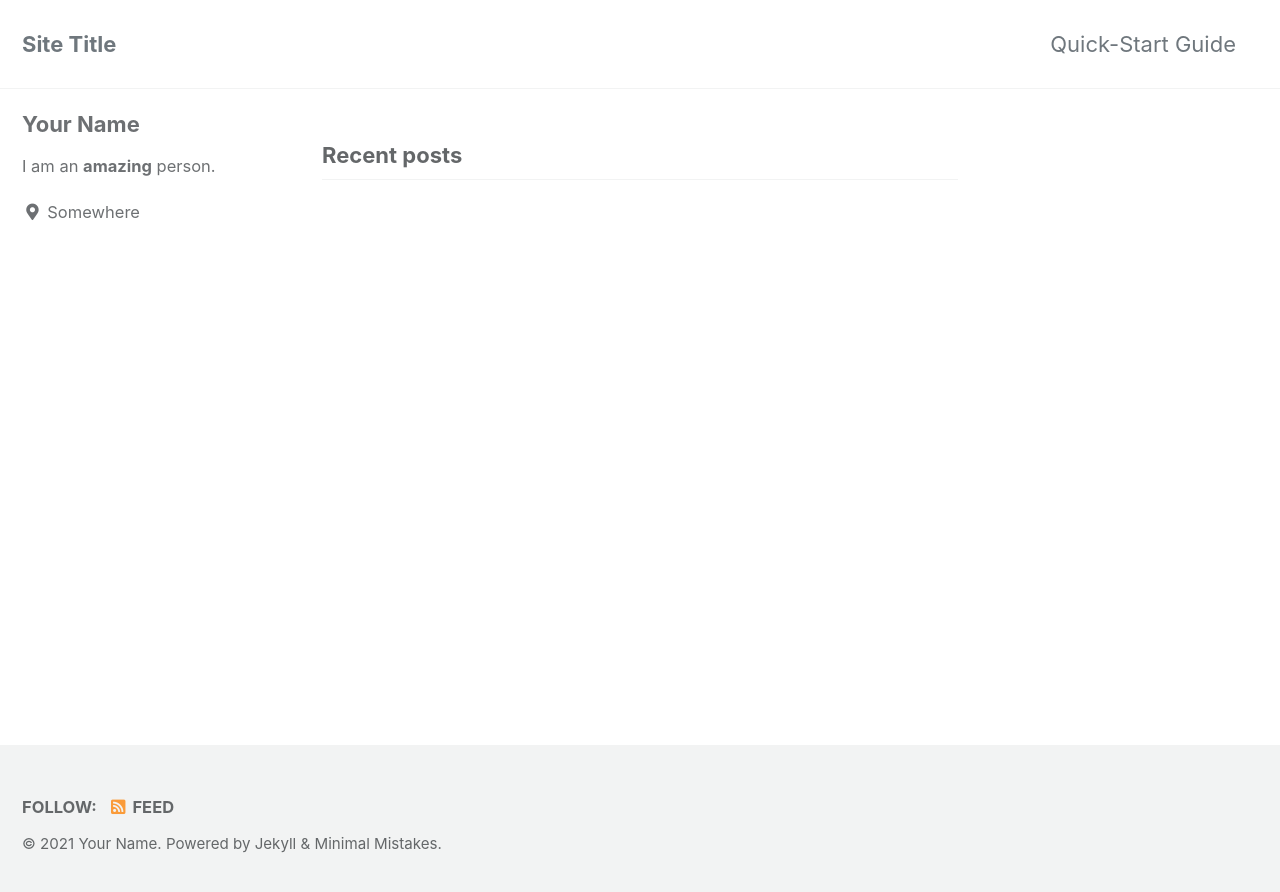
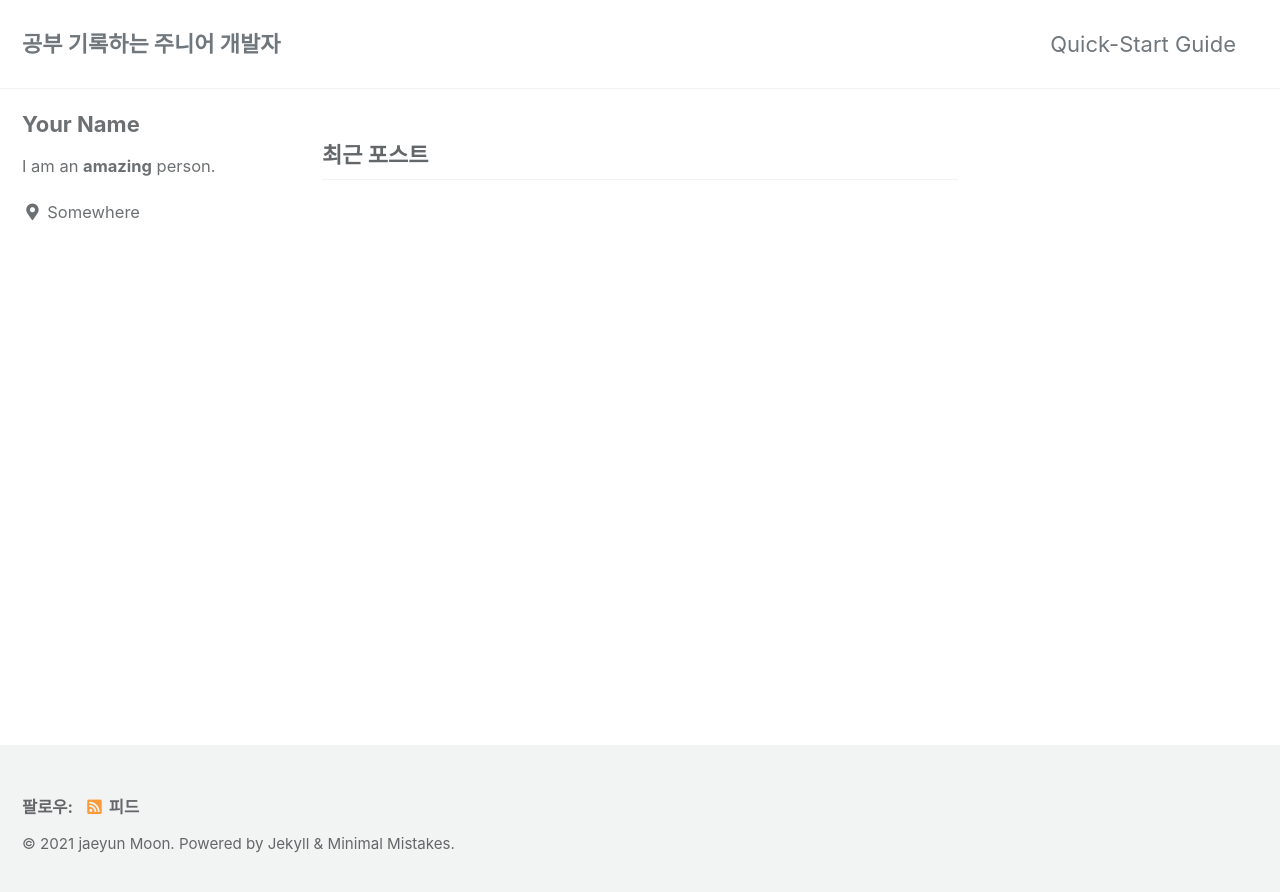
Before and after one commit to Moonss-0913/Moonss-0913.github.io, a Jekyll site: the page built from index.html, in a window 1280 px wide. Shown: the top 892 px of the page. Built offline with Jekyll 4.4.1, drawn with Linux system fonts in a browser that asks for light colours; cached includes are drawn as plain includes; the list of posts is cut into pages by our own code.

Commit message:
Update _config.yml

```diff
--- a/_config.yml
+++ b/_config.yml
@@ -15,18 +15,18 @@
 minimal_mistakes_skin    : "default" # "air", "aqua", "contrast", "dark", "dirt", "neon", "mint", "plum", "sunrise"
 
 # Site Settings
-locale                   : "en-US"
-title                    : "Site Title"
+locale                   : "ko-KR"
+title                    : "공부하는 주니어 개발자"
 title_separator          : "-"
 subtitle                 : # site tagline that appears below site title in masthead
-name                     : "Your Name"
-description              : "An amazing website."
-url                      : # the base hostname & protocol for your site e.g. "https://mmistakes.github.io"
+name                     : "jaeyun Moon"
+description              : "Deep learning 등 다양한 개발을 공부하는 개발자"
+url                      : "Moonss-0913.github.io"# the base hostname & protocol for your site e.g. "https://mmistakes.github.io"
 baseurl                  : # the subpath of your site, e.g. "/blog"
 repository               : # GitHub username/repo-name e.g. "mmistakes/minimal-mistakes"
 teaser                   : # path of fallback teaser image, e.g. "/assets/images/500x300.png"
 logo                     : # path of logo image to display in the masthead, e.g. "/assets/images/88x88.png"
-masthead_title           : # overrides the website title displayed in the masthead, use " " for no title
+masthead_title           : "공부 기록하는 주니어 개발자" # overrides the website title displayed in the masthead, use " " for no title
 # breadcrumbs            : false # true, false (default)
 words_per_minute         : 200
 comments:
```
